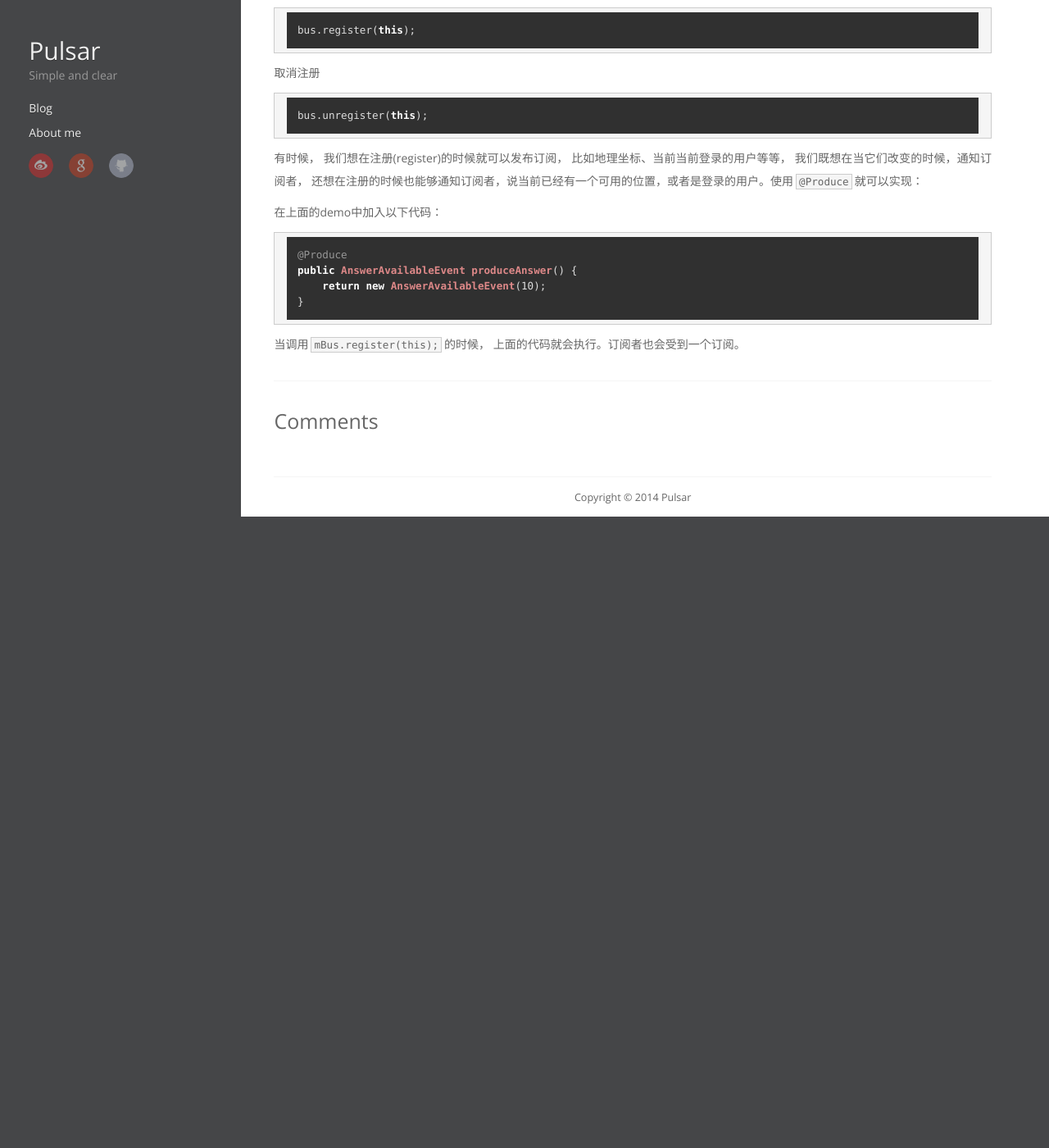
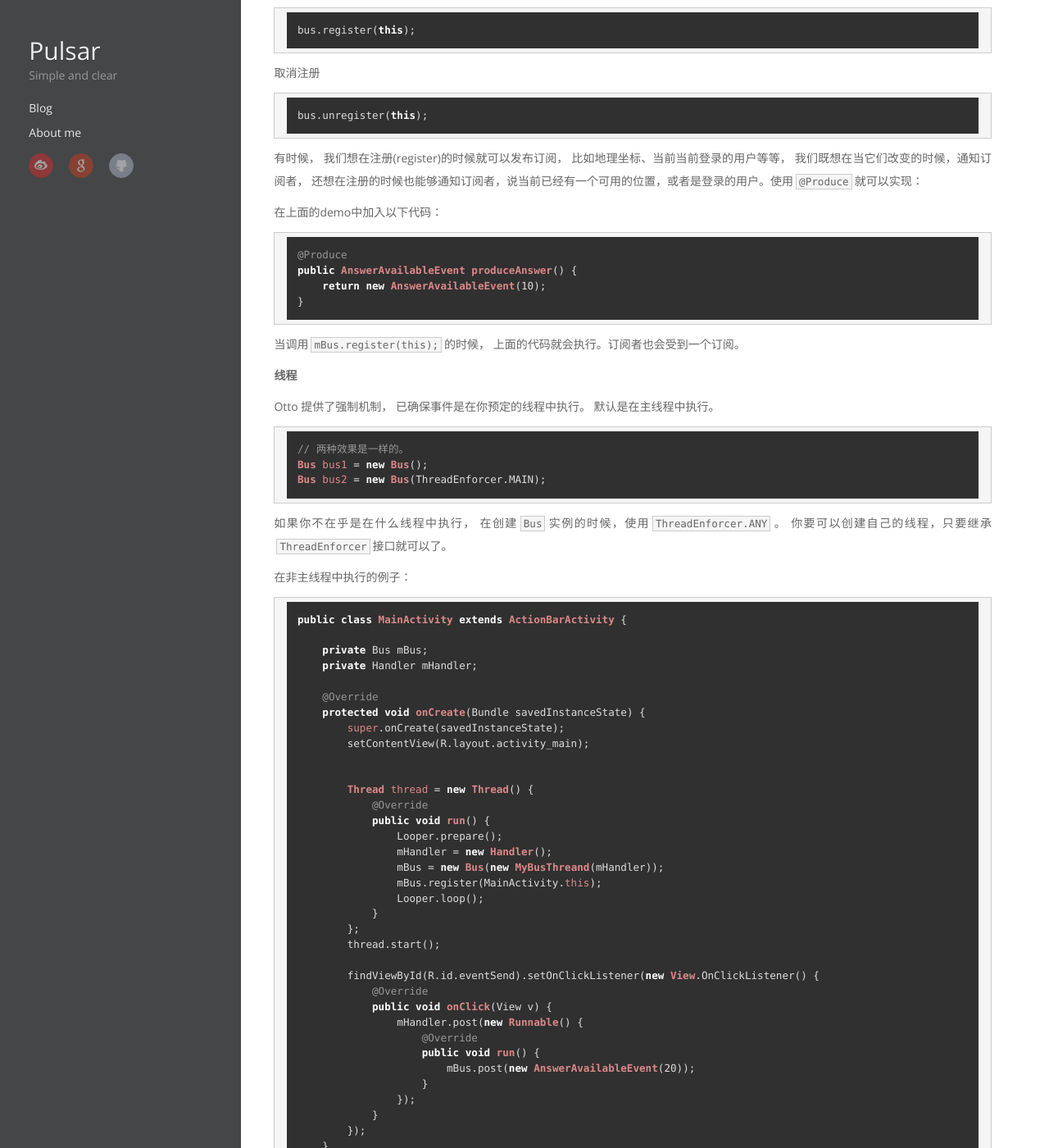
Before and after one commit to pulsaryu/pulsaryu.github.io, a Jekyll site: the page built from _posts/2014-12-25-otto.md, in a window 1280 px wide and 1400 px high, scrolled down 1702 px. Shown: the whole window at 82% size. Built offline with Jekyll 4.4.1, drawn with Linux system fonts in a browser that asks for light colours; nearby versions of some CDN libraries; Markdown is read by kramdown in place of the engine named in the settings; comment, search, counter and statistics services are not loaded; before the commit the page ends 2332 px from its top, so only the background shows below that; some of the changed text lies outside the part shown.

Commit message:
modify post otto, modify cname

````diff
--- a/CNAME
+++ /dev/null
@@ -1 +0,0 @@
-yuxing.me
--- a/_posts/2014-12-25-otto.md
+++ b/_posts/2014-12-25-otto.md
@@ -64,6 +64,7 @@ public class MainActivity extends ActionBarActivity {
     }
 }
 ```
+
 代码说明：
 activity_main.xml 中有个id为eventSend的按钮， 当点击它的时候，就发起一个事件， answerAvailable 方法会接收这个事件。
 
@@ -120,3 +121,112 @@ public AnswerAvailableEvent produceAnswer() {
 ```
 
 当调用`mBus.register(this);`的时候， 上面的代码就会执行。订阅者也会受到一个订阅。
+
+__线程__
+
+Otto 提供了强制机制， 已确保事件是在你预定的线程中执行。 默认是在主线程中执行。
+
+```
+// 两种效果是一样的。
+Bus bus1 = new Bus();
+Bus bus2 = new Bus(ThreadEnforcer.MAIN);
+```
+
+如果你不在乎是在什么线程中执行， 在创建`Bus`实例的时候，使用`ThreadEnforcer.ANY`。 你要可以创建自己的线程，只要继承`ThreadEnforcer`接口就可以了。
+
+在非主线程中执行的例子：
+
+
+```java
+public class MainActivity extends ActionBarActivity {
+
+    private Bus mBus;
+    private Handler mHandler;
+
+    @Override
+    protected void onCreate(Bundle savedInstanceState) {
+        super.onCreate(savedInstanceState);
+        setContentView(R.layout.activity_main);
+
+
+        Thread thread = new Thread() {
+            @Override
+            public void run() {
+                Looper.prepare();
+                mHandler = new Handler();
+                mBus = new Bus(new MyBusThreand(mHandler));
+                mBus.register(MainActivity.this);
+                Looper.loop();
+            }
+        };
+        thread.start();
+
+        findViewById(R.id.eventSend).setOnClickListener(new View.OnClickListener() {
+            @Override
+            public void onClick(View v) {
+                mHandler.post(new Runnable() {
+                    @Override
+                    public void run() {
+                        mBus.post(new AnswerAvailableEvent(20));
+                    }
+                });
+            }
+        });
+    }
+
+    @Subscribe
+    public void answerAvailable(AnswerAvailableEvent event) {
+        Log.d("MainActivity",  "i = " + event.getI());
+        Log.d("MainActivity", "Thread id is " + Thread.currentThread().getId());
+    }
+
+    @Produce
+    public AnswerAvailableEvent produceAnswer() {
+        return new AnswerAvailableEvent(10);
+    }
+
+    @Override
+    protected void onDestroy() {
+        super.onDestroy();
+        mBus.unregister(this);
+    }
+
+    public static class AnswerAvailableEvent {
+
+        private final int i;
+
+        public AnswerAvailableEvent(int i) {
+            this.i = i;
+        }
+
+        public int getI() {
+            return i;
+        }
+    }
+
+    public class MyBusThreand implements ThreadEnforcer {
+
+        private final Handler mHandler;
+
+        public MyBusThreand(Handler handler) {
+            mHandler = handler;
+        }
+
+        @Override
+        public void enforce(Bus bus) {
+            if (Looper.myLooper() != mHandler.getLooper()) {
+                throw new IllegalStateException("Event bus " + bus + " accessed from not thread " + Looper.myLooper());
+            }
+        }
+    }
+}
+```
+
+运行结果：
+
+```
+MainActivity﹕ i = 10
+MainActivity﹕ Thread id is 1977
+MainActivity﹕ i = 20
+MainActivity﹕ Thread id is 1977
+```
````
